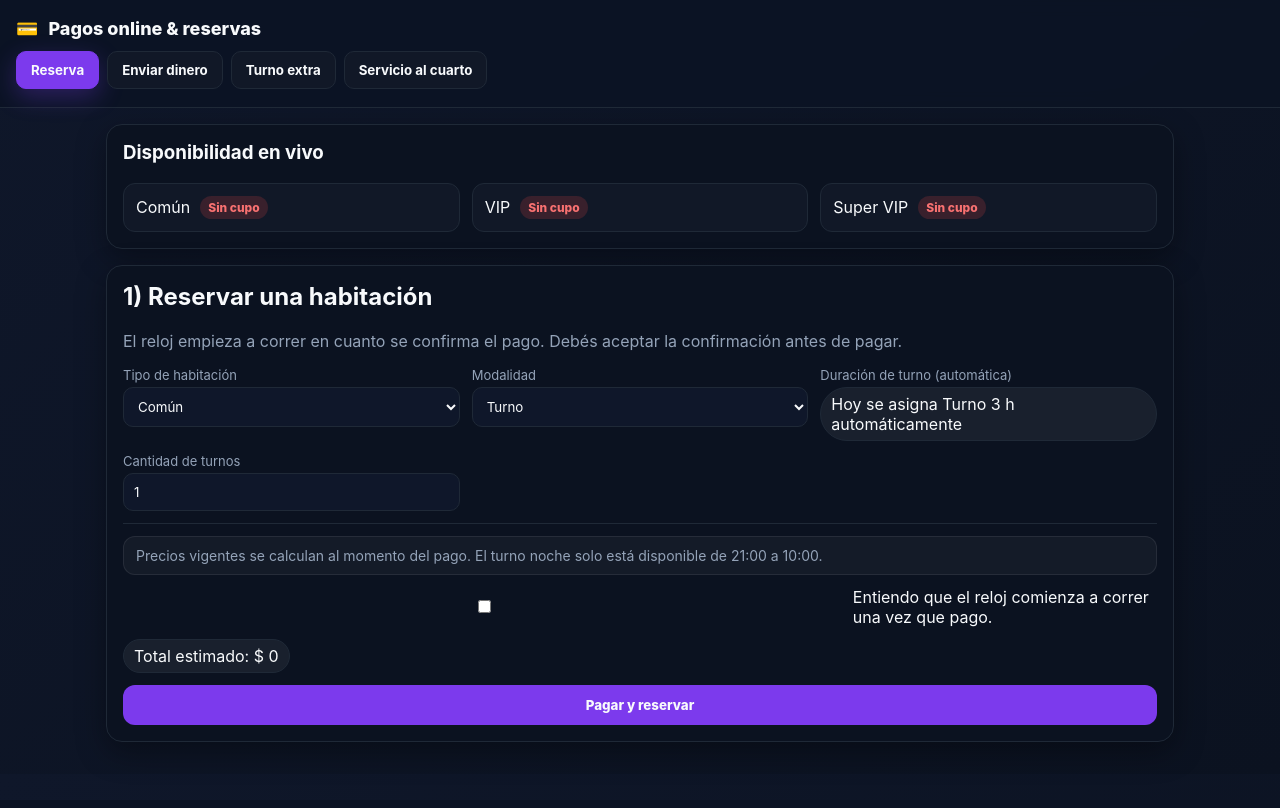
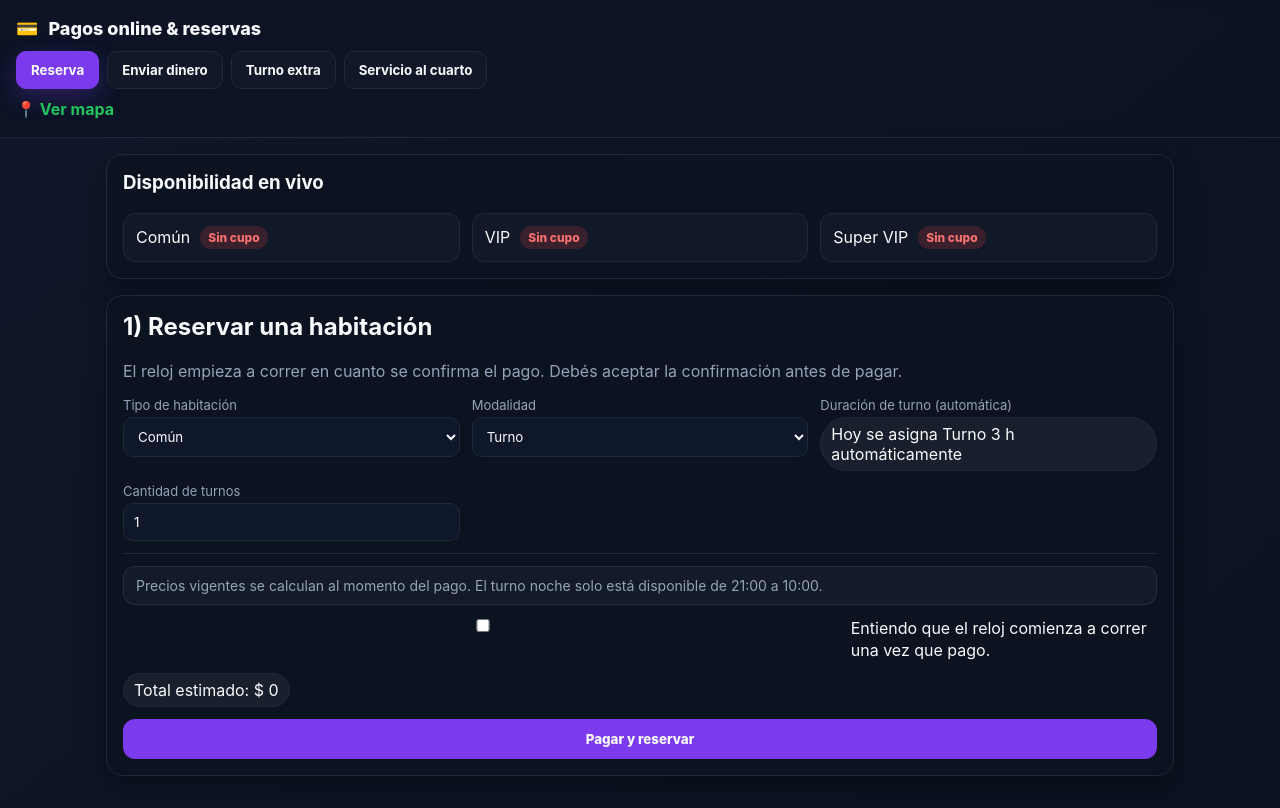
Before and after one commit to ivanlazarec/telo12, a PHP site: page /pagos.php in a window 1280 px wide. Before the commit the page ends 743 px from the top, so only its background shows below. Run offline with PHP 8.4, Linux system fonts and the light colour scheme; tables that the repository leaves empty or names only in its code hold one stand-in row (values such as "Sample post").

Commit message:
fsfasfas

```diff
--- a/pagos.php
+++ b/pagos.php
@@ -3,7 +3,8 @@ error_reporting(E_ALL);
 ini_set('display_errors', 1);
 header('Content-Type: text/html; charset=utf-8');
 
-$HOTEL_ADDRESS   = "La Morada Tandil — dirección disponible en recepción (actualizá \$HOTEL_ADDRESS en pagos.php)";
+$HOTEL_ADDRESS   = "La Morada Tandil — La Pampa 931, Tandil";
+$HOTEL_MAP_LINK  = "https://maps.app.goo.gl/TdDNFWW5nGRLRVq47";
 $MP_ACCESS_TOKEN = "APP_USR-4518252275853191-112421-370721fbc465852fcb25cc7cba42e681-59176727";
 
 if (class_exists('MercadoPago\\SDK')) {
@@ -601,6 +602,12 @@ if($tokenRet){
     .muted{color:var(--muted);}
     .tag{padding:4px 8px;border-radius:8px;background:rgba(255,255,255,0.05);font-size:12px;}
     .divider{height:1px;background:var(--border);margin:12px 0;}
+    .checkbox-row{display:flex;gap:8px;align-items:flex-start;margin:12px 0;}
+    .checkbox-row input[type=checkbox]{margin:2px 0 0;}
+    .checkbox-row span{line-height:1.4;}
+    .map-link{color:var(--accent2);text-decoration:none;font-weight:700;}
+    .map-link:hover{text-decoration:underline;}
+    .map-link-cta{display:inline-flex;gap:6px;align-items:center;margin-top:10px;}
     @media(max-width:600px){
       header{position:static;}
       .tabs button{flex:1 1 45%;justify-content:center;}
@@ -618,6 +625,7 @@ if($tokenRet){
       <button class="tab-btn" data-tab="extra">Turno extra</button>
       <button class="tab-btn" data-tab="servicio">Servicio al cuarto</button>
     </div>
+    <a class="map-link map-link-cta" href="<?= htmlspecialchars($HOTEL_MAP_LINK) ?>" target="_blank" rel="noopener">📍 Ver mapa</a>
   </header>
   <main>
     <?php if($feedback): ?>
@@ -635,7 +643,7 @@ if($tokenRet){
             <?php if(!empty($feedback['monto'])): ?>
               <p>Total abonado: $ <?= number_format((float)$feedback['monto'],0,',','.') ?></p>
             <?php endif; ?>
-            <p>Dirección del hotel: <?= htmlspecialchars($HOTEL_ADDRESS) ?></p>
+            <p>Dirección del hotel: <?= htmlspecialchars($HOTEL_ADDRESS) ?> — <a class="map-link" href="<?= htmlspecialchars($HOTEL_MAP_LINK) ?>" target="_blank" rel="noopener">Ver mapa</a></p>
             <div id="timer-line" style="margin-top:10px; font-weight:700;"></div>
           </div>
         <?php else: ?>
@@ -687,8 +695,7 @@ if($tokenRet){
       </div>
       <div class="divider"></div>
       <div class="alert">Precios vigentes se calculan al momento del pago. El turno noche solo está disponible de 21:00 a 10:00.</div>
-      <label style="display:flex;gap:8px;align-items:center;margin:12px 0;">
-        <input type="checkbox" id="res-acepta"> <span>Entiendo que el reloj comienza a correr una vez que pago.</span>
+      <label class="checkbox-row"> <input type="checkbox" id="res-acepta"> <span>Entiendo que el reloj comienza a correr una vez que pago.</span>
       </label>
       <div id="res-total" class="pill">Total estimado: $ --</div>
       <div style="margin-top:12px;">
```
